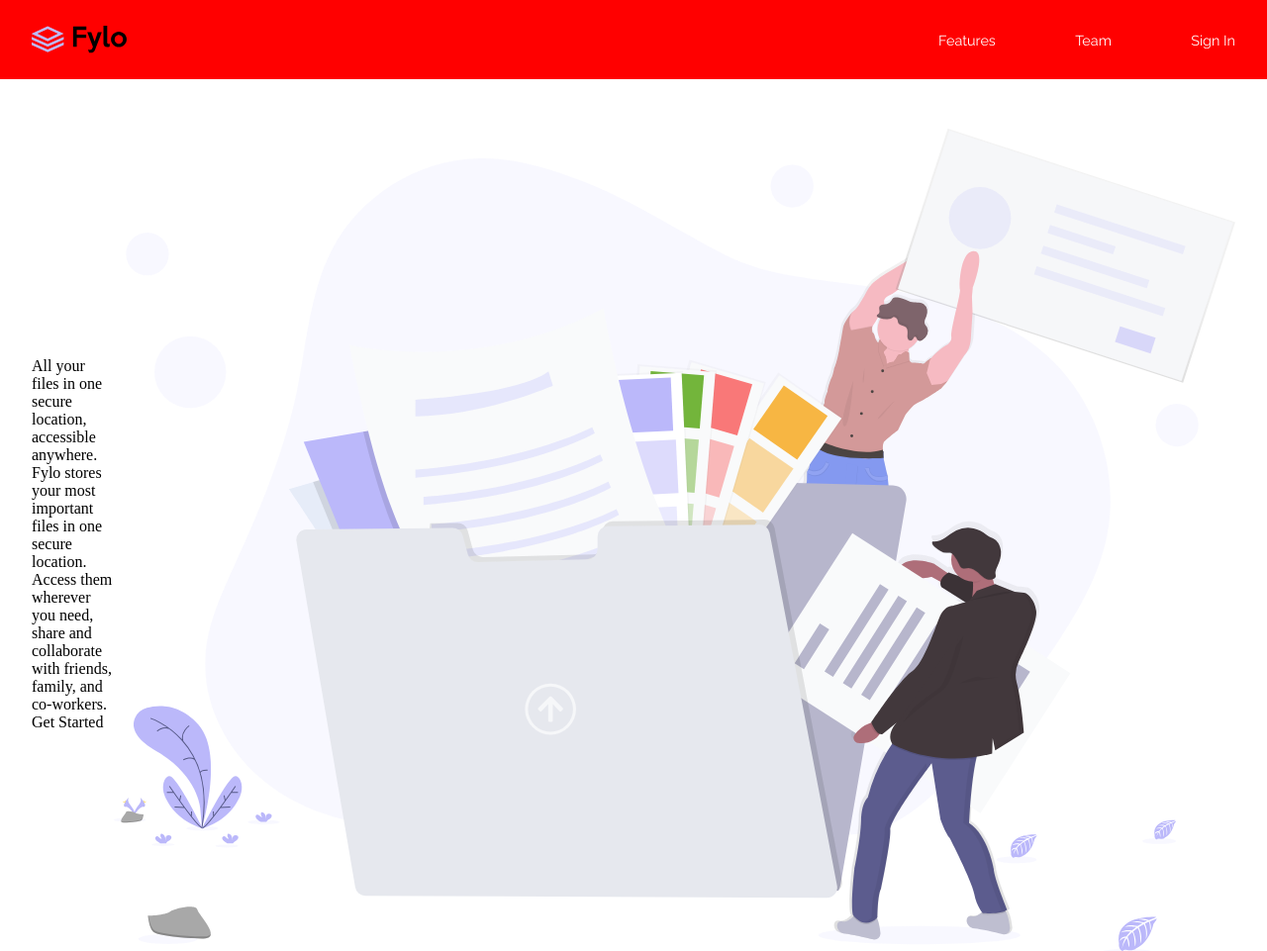
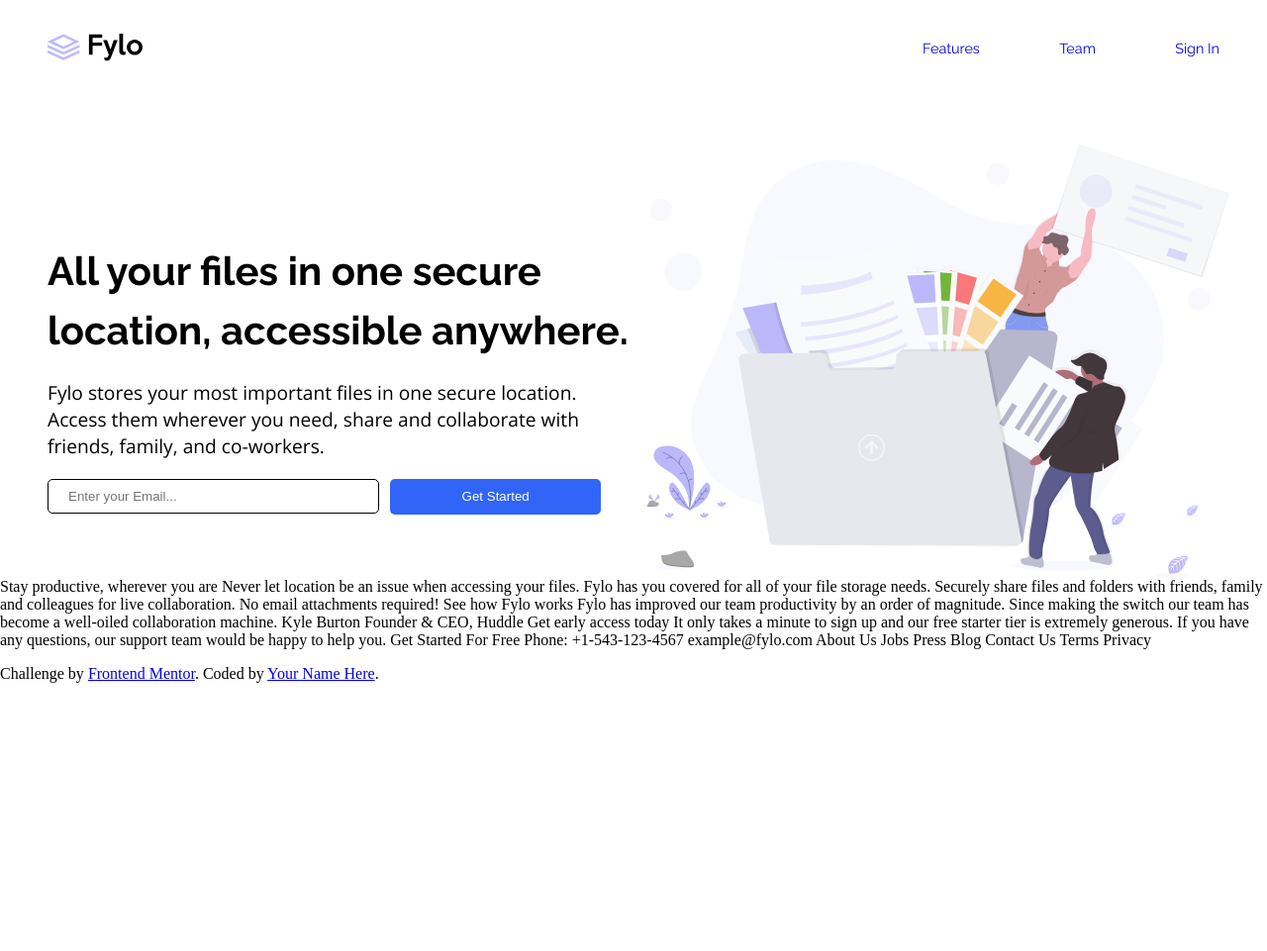
Before and after one commit to santiagoharkes/frontend-mentor-challenge-one, a website: page index.html in a window 1280 px wide. Shown: the top 961 px of the page at 99% size. After the commit the page ends 800 px from the top, so only its background shows below. Drawn offline with nearby package versions, Linux system fonts and the light colour scheme.

Commit message:
Terminando con la primera seccion

```diff
--- a/index.html
+++ b/index.html
@@ -30,10 +30,24 @@
 
     <section class="primera">
       <div class="izquierda">
-        All your files in one secure location, accessible anywhere. Fylo stores
-        your most important files in one secure location. Access them wherever
-        you need, share and collaborate with friends, family, and co-workers.
-        Get Started
+        <div class="textos">
+          <h1>
+            All your files in one secure location, accessible anywhere.
+          </h1>
+          <p>
+            Fylo stores your most important files in one secure location. Access
+            them wherever you need, share and collaborate with friends, family,
+            and co-workers.
+          </p>
+          <div class="inputArea">
+            <input
+              type="text"
+              class="inputText"
+              placeholder="Enter your Email..."
+            />
+            <button type="submit" class="inputButton">Get Started</button>
+          </div>
+        </div>
       </div>
 
       <div class="derecha">
--- a/styles.css
+++ b/styles.css
@@ -1,22 +1,23 @@
-@import url("https://fonts.googleapis.com/css?family=Raleway&display=swap");
+@import url("https://fonts.googleapis.com/css?family=Raleway:400,700&display=swap");
+@import url("https://fonts.googleapis.com/css?family=Open+Sans&display=swap");
 body {
   margin: 0;
 }
 
 .navbar {
-  background: red;
+  /* background: red; */
   height: 5rem;
   display: flex;
   align-items: center;
   justify-content: space-between;
   font-family: "Raleway", sans-serif;
-  padding: 2em;
+  padding: 3em;
   box-sizing: border-box;
   margin-bottom: 50px;
 }
 
 .logo {
-  width: 6rem;
+  width: 6em;
   height: auto;
 }
 
@@ -28,32 +29,66 @@ body {
   width: 300px;
   display: flex;
   justify-content: space-between;
+  align-items: center;
   list-style-type: none;
   margin: 0;
   padding: 0;
   font-size: 0.9em;
 }
 
-.menu ul li {
+/* .menu ul li {
   display: inline;
-}
+} */
 
 .menu ul li a {
   text-decoration: none;
-  color: white;
+  /* color: white; */
 }
 
 .primera {
-  padding: 0 2em;
+  padding: 0 3em;
   display: grid;
-  grid-template: "izquierda derecha" "izquierda derecha";
+  grid-template-areas: "izquierda derecha" "izquierda derecha";
+  grid-template-columns: 50% 50%;
+  grid-gap: 10px;
 }
 
 .izquierda {
   grid-area: izquierda;
   display: flex;
-  justify-content: center;
   align-items: center;
+}
+
+.izquierda h1 {
+  font-family: "Raleway", sans-serif;
+  font-weight: 700;
+  font-size: 2.5em;
+  line-height: 1.5;
+  margin-bottom: 0;
+}
+
+.izquierda p {
+  font-size: 1.2em;
+  font-family: "Open Sans", sans-serif;
+  font-weight: 400;
+}
+
+.inputText {
+  width: 22em;
+  height: 2.5em;
+  margin-right: 0.5em;
+  border: 1px solid black;
+  border-radius: 5px;
+  padding: 0 20px;
+}
+
+.inputButton {
+  width: 16em;
+  height: 2.7em;
+  background-color: hsl(224, 93%, 58%);
+  color: white;
+  border: none;
+  border-radius: 5px;
 }
 
 .derecha {
@@ -65,6 +100,6 @@ body {
 }
 
 .derecha img {
-  /* max-width: 60%; */
+  max-width: 100%;
   height: auto;
 }
```
